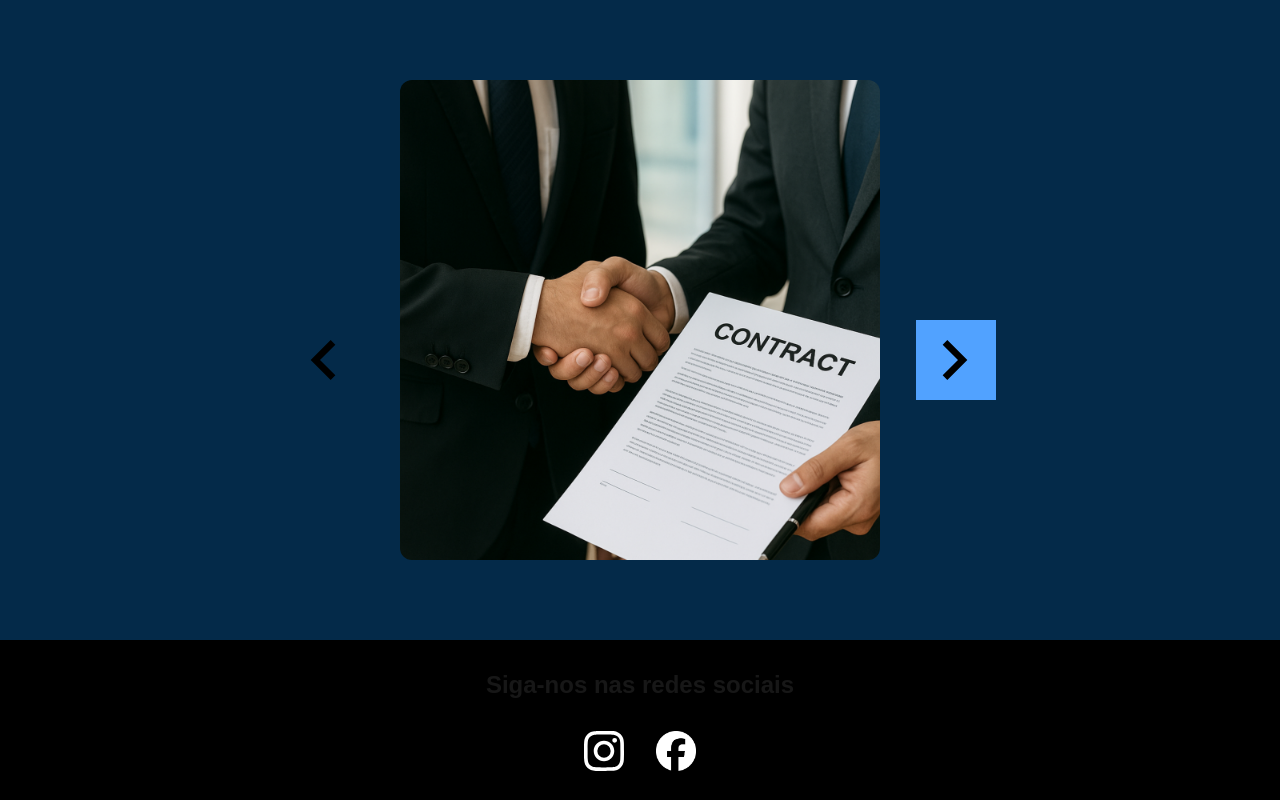
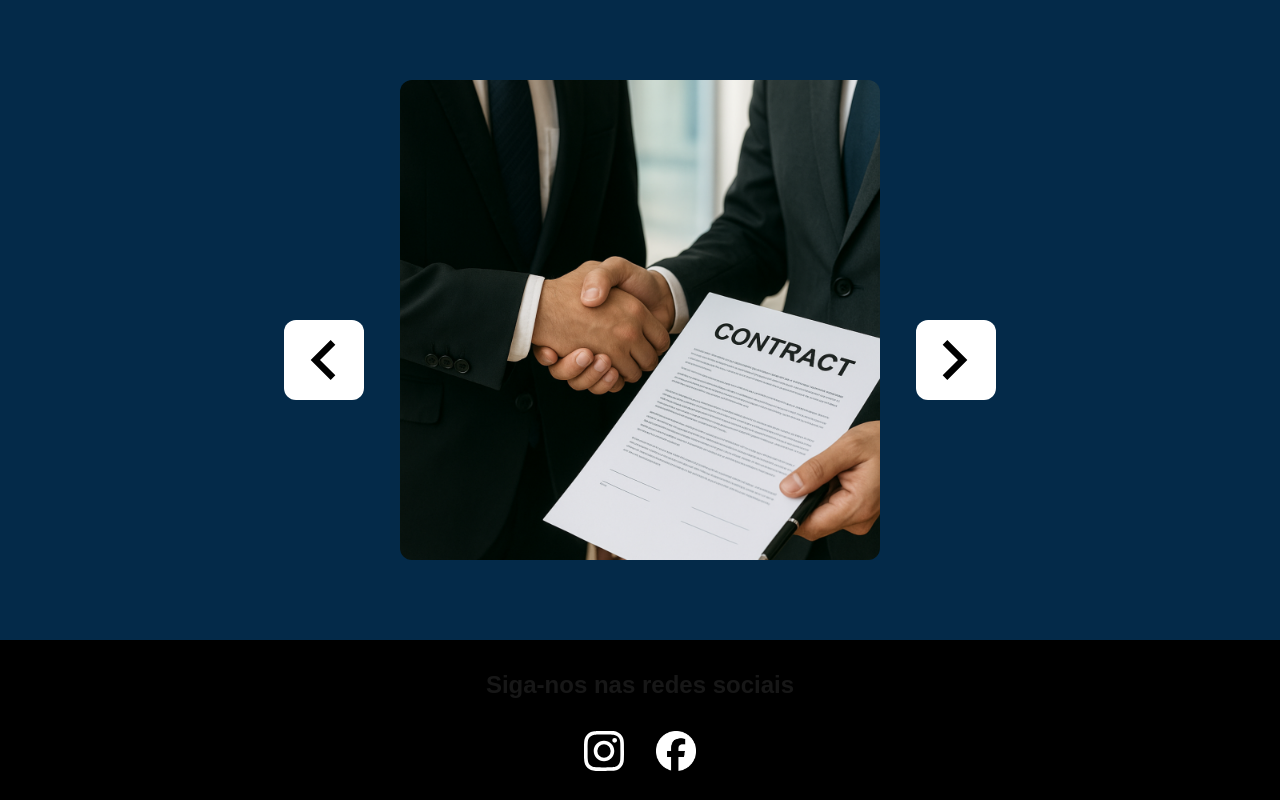
Before and after one commit to DavidSheltonSF/advogados-landing-page, a Next.js app: page / in a window 1280 px wide. Shown: the part 1776-2576 px from the top of the page. Built offline with nearby package versions, Linux system fonts and the light colour scheme.

Commit message:
refactor(carousel): make the buttons white

```diff
--- a/src/app/components/carousel/index.tsx
+++ b/src/app/components/carousel/index.tsx
@@ -30,10 +30,10 @@ export function Carousel() {
         })}
       </div>
       </div>
-      <button onClick={prevSlide} className="absolute top-1/2 left-1 text-blue-400">
+      <button onClick={prevSlide} className="absolute top-1/2 left-1 text-blue-400 bg-white rounded-xl">
         <img className="w-20" src="icons/arrow-left.svg" alt="" />
       </button>
-      <button onClick={nextSlide} className="absolute top-1/2 right-1 text-white bg-blue-400">
+      <button onClick={nextSlide} className="absolute top-1/2 right-1 text-white bg-blue-400 bg-white rounded-xl">
         <img className="w-20" src="icons/arrow-right.svg" alt="" />
       </button>
     </div>
```
